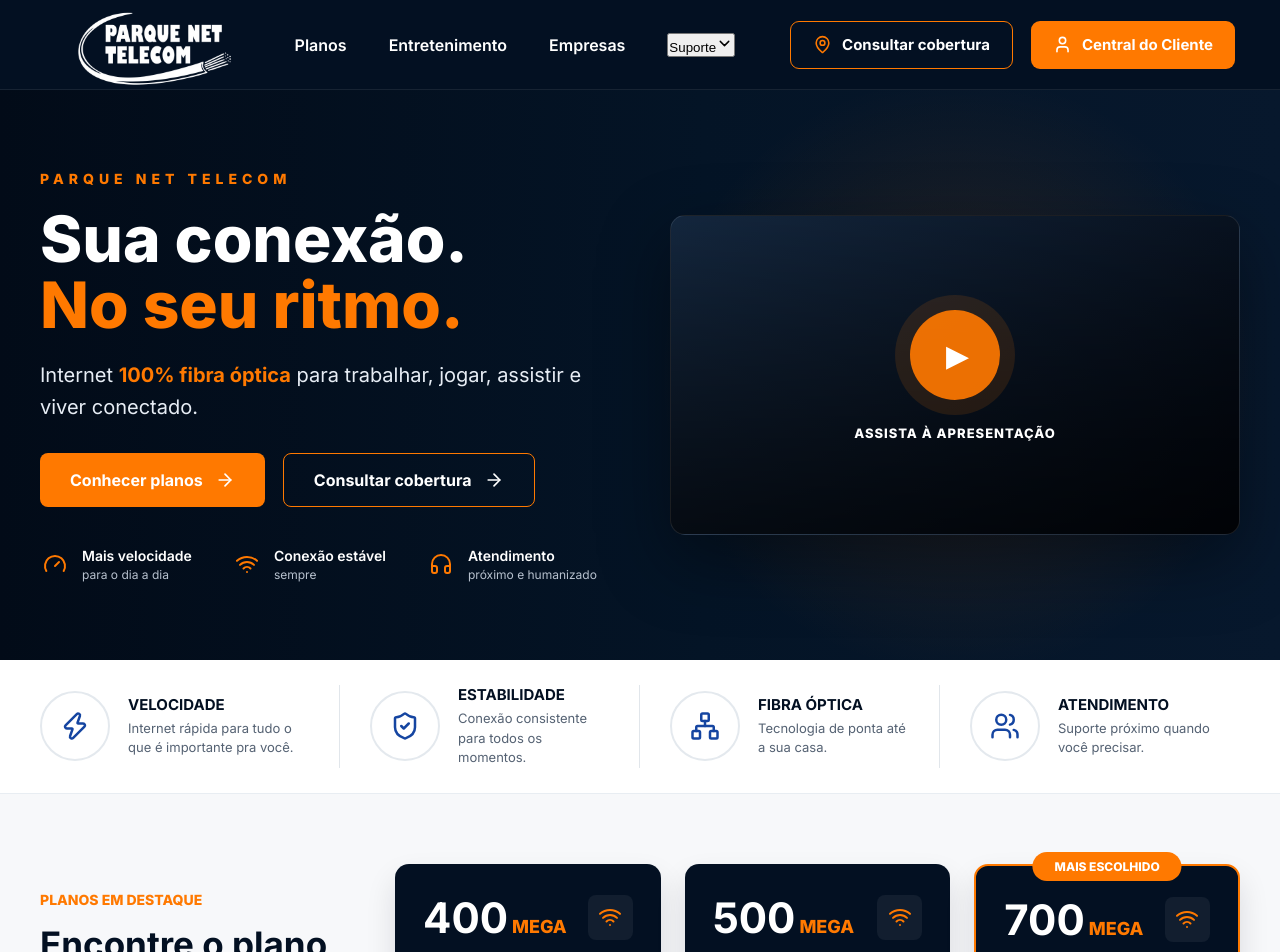
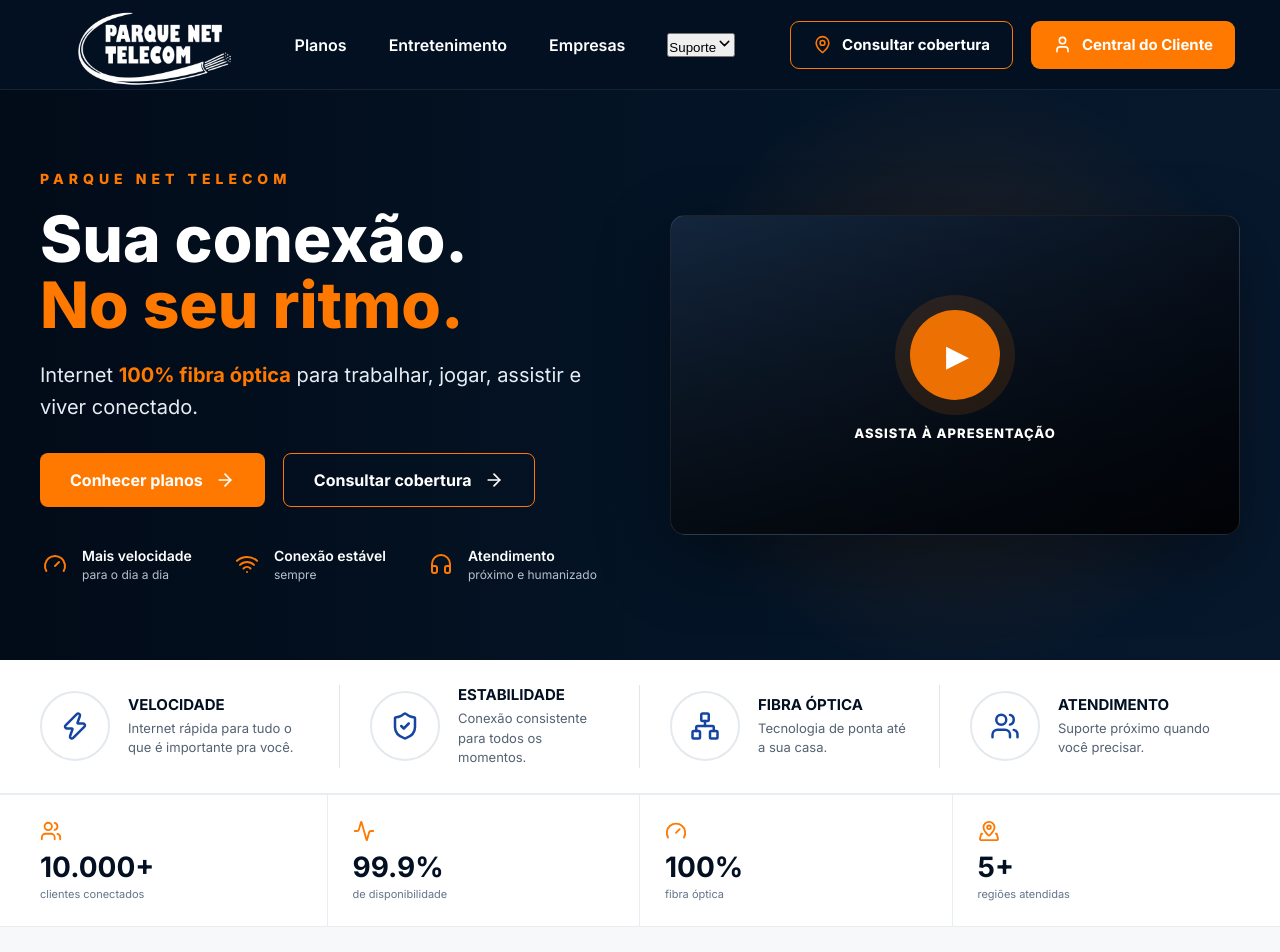
Before and after one commit to mkdiass/pqn, a Next.js app: page / in a window 1280 px wide. Shown: the top 952 px of the page. Built offline with nearby package versions, Linux system fonts and the light colour scheme.

Commit message:
feat: integra indicadores dinamicos na home

```diff
--- a/app/page.tsx
+++ b/app/page.tsx
@@ -1,6 +1,7 @@
 import { Navbar } from "@/components/layout/navbar";
 import { Hero } from "@/components/home/hero";
 import { Benefits } from "@/components/home/benefits";
+import { Stats } from "@/components/home/stats";
 import { Plans } from "@/components/home/plans";
 import { Company } from "@/components/home/company";
 
@@ -8,10 +9,10 @@
   return (
     <>
       <Navbar />
-
       <main>
         <Hero />
         <Benefits />
+        <Stats />
         <Plans />
         <Company />
       </main>
```
